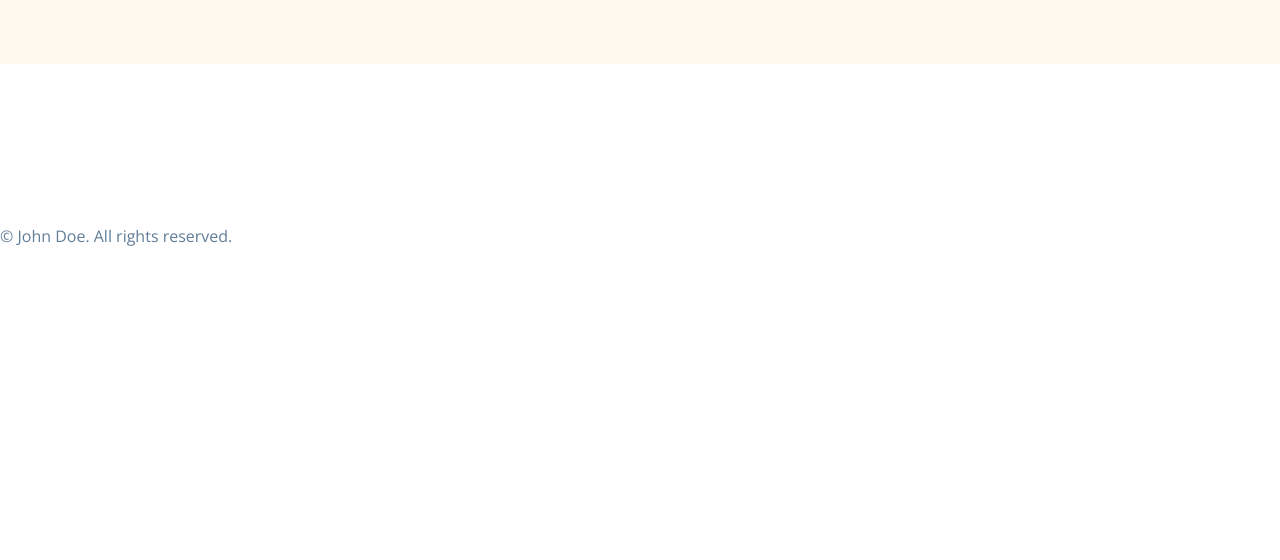
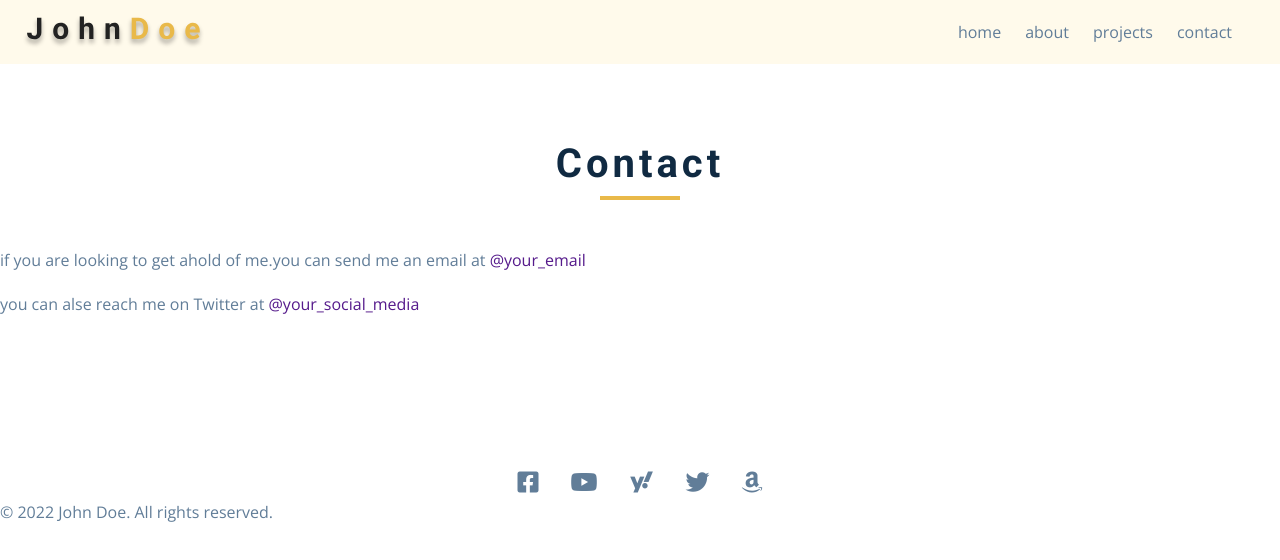
Before and after one commit to tutelary1105/1111-sweb-1N-demo-211411011, a plain HTML site: page demo/w15_11_portfolio/portfolio/contact_11.html in a window 1280 px wide. Drawn offline with nearby package versions, Linux system fonts and the light colour scheme.

Commit message:
W15-P3: show contact_xx.html with navbar and footer with date shown in year

```diff
--- a/demo/w15_11_portfolio/portfolio/contact_11.html
+++ b/demo/w15_11_portfolio/portfolio/contact_11.html
@@ -16,17 +16,124 @@
   </head>
 
   <body>
-    <!-- navbar -->
-    <nav class="nav" id="nav"></nav>
+    <nav class="nav" id="nav">
+      <div class="nav-center">
+        <!-- nav header -->
+        <div class="nav-header">
+          <img src="./images/logo.svg" class="nav-logo" alt="nav logo" />
+        </div>
+        <!-- nav-links -->
+        <ul class="nav-links">
+          <li>
+            <a href="#section-hero">home</a>
+          </li>
+          <li>
+            <a href="#section-about">about</a>
+          </li>
+          <li>
+            <a href="#section-services">projects</a>
+          </li>
+          <li>
+            <a href="#section-projects">contact</a>
+          </li>
+        </ul>
+        <button class="nav-btn" id="nav-btn">
+          <i class="fas fa-bars"></i>
+        </button>
+      </div>
+    </nav>
     <!-- end of navbar -->
     <!-- sidebar -->
-    <aside class="sidebar" id="sidebar"></aside>
-    <!-- end of sidebar -->
+    <aside class="sidebar" id="sidebar">
+      <div>
+        <button class="close-btn" id="close-btn">
+          <i class="fas fa-times"></i>
+        </button>
+        <ul class="sidebar-links">
+          <li>
+            <a href="#section-hero">home</a>
+          </li>
+          <li>
+            <a href="#section-about">about</a>
+          </li>
+          <li>
+            <a href="#section-services">projects</a>
+          </li>
+          <li>
+            <a href="#section-projects">contact</a>
+          </li>
+        </ul>
+        <ul class="social-icons">
+          <li>
+            <a href="https://www.facebook.com">
+              <i class="fa-brands fa-square-facebook"></i>
+            </a>
+          </li>
+          <li>
+            <a href="https://www.youtube.com">
+              <i class="fa-brands fa-youtube"></i>
+            </a>
+          </li>
+          <li>
+            <a href="https://www.yahoo.com">
+              <i class="fa-brands fa-yahoo"></i>
+            </a>
+          </li>
+          <li>
+            <a href="https://www.twitter.com">
+              <i class="fa-brands fa-twitter"></i>
+            </a>
+          </li>
+          <li>
+            <a href="https://www.amazon.com/">
+              <i class="fa-brands fa-amazon"></i>
+            </a>
+          </li>
 
-    <section class="section single-page"></section>
+        </ul>
+      </div>
+    </aside>
+
+    <section class="section single-page">
+      <div class="single-page">
+        <h2>contact</h2>
+        <div class="underline"></div>
+        <p>if you are looking to get ahold of me.you can send me an email at <a href="" class="">@your_email</a></p>
+        <p>you can alse reach me on Twitter at <a href="" class="">@your_social_media</a></p>
+      </div>
+    </section>
 
     <!-- footer -->
     <footer class="footer">
+      <ul class="social-icons">
+        <li>
+          <a href="https://www.facebook.com">
+            <i class="fa-brands fa-square-facebook"></i>
+          </a>
+        </li>
+        <li>
+          <a href="https://www.youtube.com">
+            <i class="fa-brands fa-youtube"></i>
+          </a>
+        </li>
+        <li>
+          <a href="https://www.yahoo.com">
+            <i class="fa-brands fa-yahoo"></i>
+          </a>
+        </li>
+        <li>
+          <a href="https://www.twitter.com">
+            <i class="fa-brands fa-twitter"></i>
+          </a>
+        </li>
+        <li>
+          <a href="https://www.amazon.com/">
+            <i class="fa-brands fa-amazon"></i>
+          </a>
+        </li>
+
+      </ul>
+
       <p>&copy; <span id="date"></span> John Doe. All rights reserved.</p>
     </footer>
     <script src="./js/script_11.js"></script>
--- a/demo/w15_11_portfolio/portfolio/js/script_11.js
+++ b/demo/w15_11_portfolio/portfolio/js/script_11.js
@@ -4,6 +4,10 @@ const date = document.querySelector('#date');
 const navBtn = document.querySelector('#nav-btn');
 const closeBtn = document.querySelector('#close-btn');
 const sidebar = document.querySelector('#sidebar');
+
+date.innerHTML = new Date().getFullYear();
+
+
 console.log('navbar', navbar);
 // console.log('closeBtn', closeBtn);
 // console.log('sidebar', sidebar);
--- a/demo/w15_11_portfolio/portfolio/scss/styles_11.scss
+++ b/demo/w15_11_portfolio/portfolio/scss/styles_11.scss
@@ -550,3 +550,16 @@ Connect
         margin-top: 2rem;
     }
 }
+
+.single-page{
+    display: grid;
+    text-align: center;
+
+    .underline {
+        margin-bottom: 3rem;
+    }
+
+    p {
+        text-align: left;
+    }
+}
```
Also changed, not shown: demo/md/w15_11/w15_p3.png (added), demo/w15_11_portfolio/portfolio/css/styles_11.css, 2 other files.
